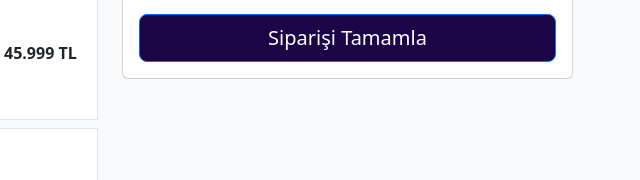
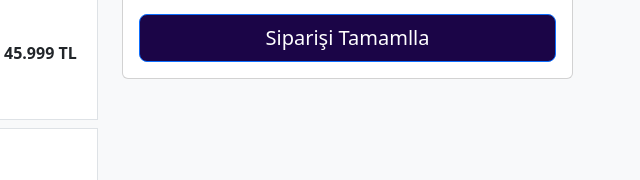
Before and after one commit to eyuphangunduz/E-commerce-Theme, a plain HTML site: page js/shopping-card.html in a window 1280 px wide. Shown: the part 316-496 px from the top of the page, 625-1265 px from the left. Drawn offline with nearby package versions, Linux system fonts and the light colour scheme.

```diff
--- a/js/shopping-card.html
+++ b/js/shopping-card.html
@@ -228,7 +228,7 @@
                 </div>
                 <div class="d-grid">
                   <a href="#" class="btn btn-primary btn-lg"
-                    >Siparişi Tamamla</a
+                    >Siparişi Tamamlla</a
                   >
                 </div>
               </div>
```
